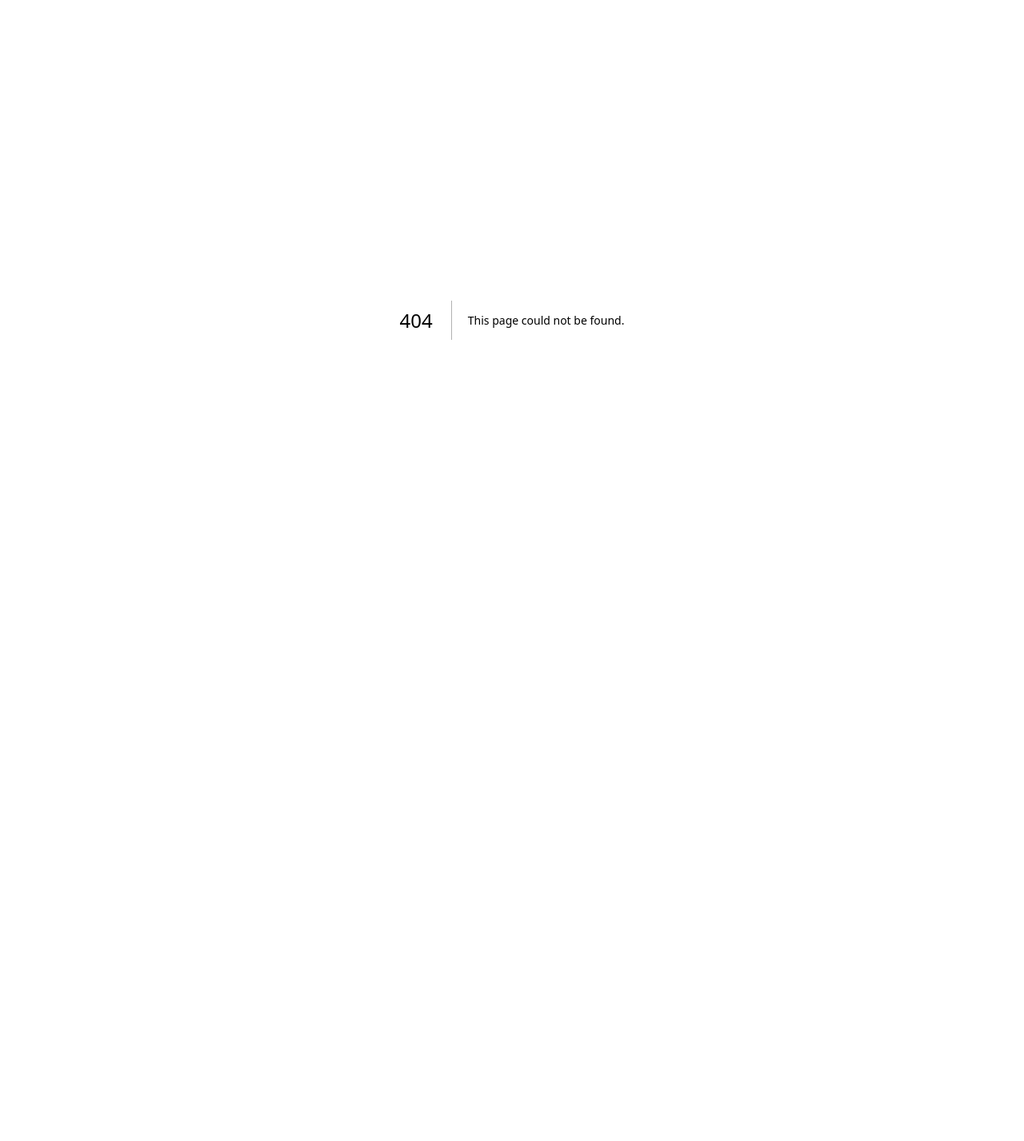
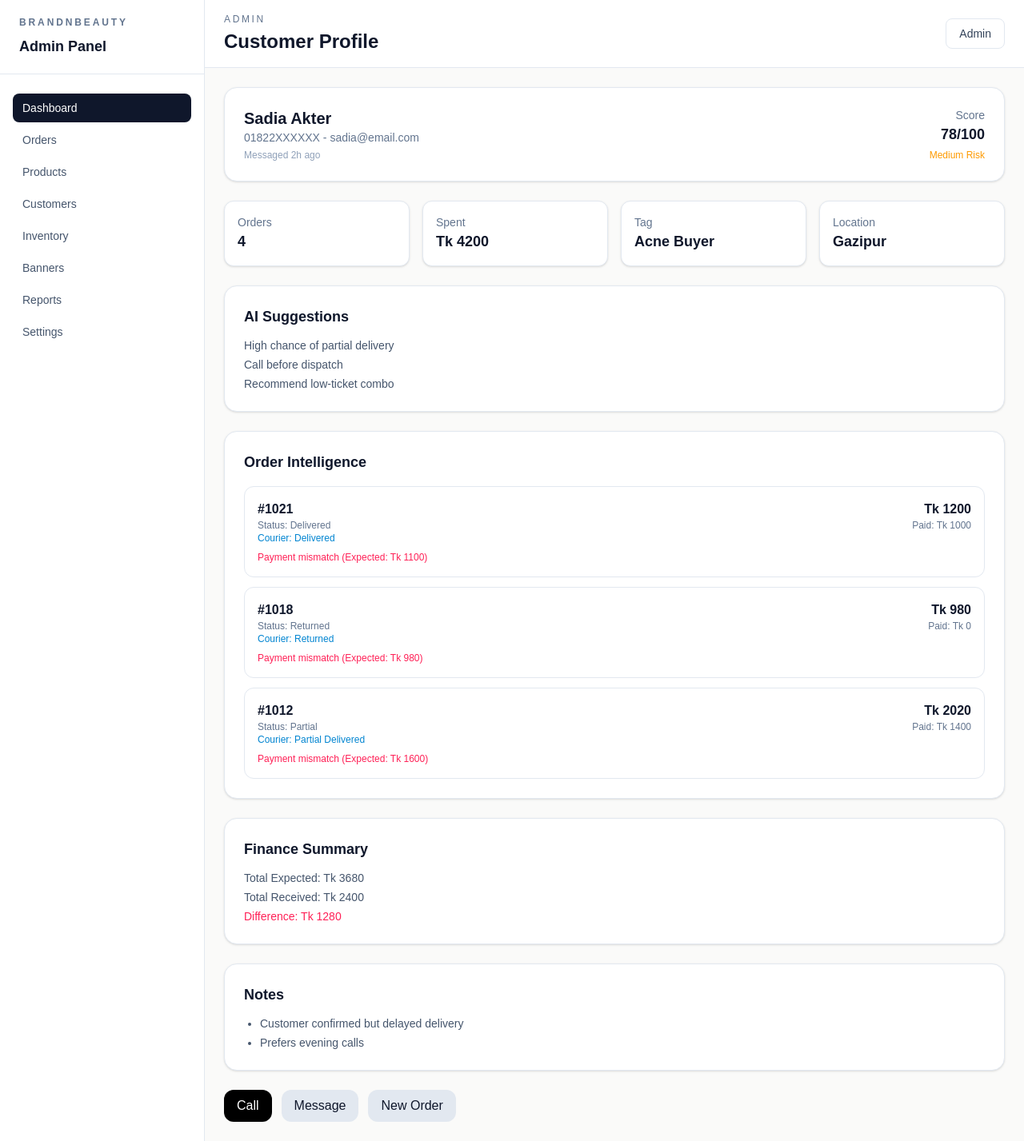
Before and after one commit to smilemetaads-dot/brandnbeauty-admin, a Next.js app: page /customers/profile in a window 1280 px wide. Before the commit this address had no page. Shown: the whole page at 80% size. Before the commit the page ends 800 px from the top, so only its background shows below. Built offline with nearby package versions, Linux system fonts and the light colour scheme.

Commit message:
inject real admin customer profile page

```diff
--- /dev/null
+++ b/src/app/customers/profile/page.tsx
@@ -0,0 +1,10 @@
+import AdminLayout from "@/components/layout/AdminLayout";
+import RealCustomerProfilePage from "@/features/customers/RealCustomerProfilePage";
+
+export default function CustomerProfilePage() {
+  return (
+    <AdminLayout title="Customer Profile">
+      <RealCustomerProfilePage />
+    </AdminLayout>
+  );
+}
--- /dev/null
+++ b/src/features/customers/RealCustomerProfilePage.tsx
@@ -0,0 +1,203 @@
+"use client";
+
+const customer = {
+  name: "Sadia Akter",
+  phone: "01822XXXXXX",
+  email: "sadia@email.com",
+  location: "Gazipur",
+  totalOrders: 4,
+  totalSpent: 4200,
+  score: 78,
+  tag: "Acne Buyer",
+  risk: "Medium",
+  lastActivity: "Messaged 2h ago",
+};
+
+const orders = [
+  {
+    id: "#1021",
+    amount: 1200,
+    status: "Delivered",
+    paid: 1000,
+    expected: 1100,
+    courierStatus: "Delivered",
+  },
+  {
+    id: "#1018",
+    amount: 980,
+    status: "Returned",
+    paid: 0,
+    expected: 980,
+    courierStatus: "Returned",
+  },
+  {
+    id: "#1012",
+    amount: 2020,
+    status: "Partial",
+    paid: 1400,
+    expected: 1600,
+    courierStatus: "Partial Delivered",
+  },
+];
+
+const notes = [
+  "Customer confirmed but delayed delivery",
+  "Prefers evening calls",
+];
+
+const aiSuggestions = [
+  "High chance of partial delivery",
+  "Call before dispatch",
+  "Recommend low-ticket combo",
+];
+
+const totalExpected = orders.reduce((total, order) => total + order.expected, 0);
+const totalReceived = orders.reduce((total, order) => total + order.paid, 0);
+const totalDifference = totalExpected - totalReceived;
+
+export default function RealCustomerProfilePage() {
+  return (
+    <div className="min-h-screen bg-stone-50 p-4 text-slate-900 md:p-6">
+      <div className="space-y-6">
+        <div className="flex flex-col gap-4 rounded-2xl border border-slate-200 bg-white p-6 shadow-sm md:flex-row md:items-start md:justify-between">
+          <div>
+            <h1 className="text-xl font-semibold text-slate-900">
+              {customer.name}
+            </h1>
+            <p className="text-sm text-slate-500">
+              {customer.phone} - {customer.email}
+            </p>
+            <p className="mt-1 text-xs text-slate-400">{customer.lastActivity}</p>
+          </div>
+          <div className="text-left md:text-right">
+            <div className="text-sm text-slate-500">Score</div>
+            <div className="text-lg font-bold text-slate-900">
+              {customer.score}/100
+            </div>
+            <div
+              className={`mt-1 text-xs font-medium ${
+                customer.risk === "High"
+                  ? "text-rose-500"
+                  : customer.risk === "Medium"
+                    ? "text-amber-500"
+                    : "text-emerald-500"
+              }`}
+            >
+              {customer.risk} Risk
+            </div>
+          </div>
+        </div>
+
+        <div className="grid gap-4 md:grid-cols-2 xl:grid-cols-4">
+          <div className="rounded-xl border border-slate-200 bg-white p-4 shadow-sm">
+            <div className="text-sm text-slate-500">Orders</div>
+            <div className="text-lg font-semibold text-slate-900">
+              {customer.totalOrders}
+            </div>
+          </div>
+          <div className="rounded-xl border border-slate-200 bg-white p-4 shadow-sm">
+            <div className="text-sm text-slate-500">Spent</div>
+            <div className="text-lg font-semibold text-slate-900">
+              Tk {customer.totalSpent}
+            </div>
+          </div>
+          <div className="rounded-xl border border-slate-200 bg-white p-4 shadow-sm">
+            <div className="text-sm text-slate-500">Tag</div>
+            <div className="text-lg font-semibold text-slate-900">
+              {customer.tag}
+            </div>
+          </div>
+          <div className="rounded-xl border border-slate-200 bg-white p-4 shadow-sm">
+            <div className="text-sm text-slate-500">Location</div>
+            <div className="text-lg font-semibold text-slate-900">
+              {customer.location}
+            </div>
+          </div>
+        </div>
+
+        <div className="rounded-2xl border border-slate-200 bg-white p-6 shadow-sm">
+          <h2 className="mb-3 text-lg font-semibold text-slate-900">
+            AI Suggestions
+          </h2>
+          <ul className="space-y-1 text-sm text-slate-600">
+            {aiSuggestions.map((item) => (
+              <li key={item}>{item}</li>
+            ))}
+          </ul>
+        </div>
+
+        <div className="rounded-2xl border border-slate-200 bg-white p-6 shadow-sm">
+          <h2 className="mb-4 text-lg font-semibold text-slate-900">
+            Order Intelligence
+          </h2>
+          <div className="space-y-3">
+            {orders.map((order) => (
+              <div
+                key={order.id}
+                className="space-y-2 rounded-xl border border-slate-200 p-4"
+              >
+                <div className="flex flex-col gap-3 sm:flex-row sm:items-start sm:justify-between">
+                  <div>
+                    <div className="font-semibold text-slate-900">{order.id}</div>
+                    <div className="text-xs text-slate-500">
+                      Status: {order.status}
+                    </div>
+                    <div className="text-xs text-sky-600">
+                      Courier: {order.courierStatus}
+                    </div>
+                  </div>
+                  <div className="text-left sm:text-right">
+                    <div className="font-semibold text-slate-900">
+                      Tk {order.amount}
+                    </div>
+                    <div className="text-xs text-slate-500">
+                      Paid: Tk {order.paid}
+                    </div>
+                  </div>
+                </div>
+
+                {order.paid !== order.expected && (
+                  <div className="text-xs text-rose-500">
+                    Payment mismatch (Expected: Tk {order.expected})
+                  </div>
+                )}
+              </div>
+            ))}
+          </div>
+        </div>
+
+        <div className="rounded-2xl border border-slate-200 bg-white p-6 shadow-sm">
+          <h2 className="mb-3 text-lg font-semibold text-slate-900">
+            Finance Summary
+          </h2>
+          <div className="space-y-1 text-sm text-slate-600">
+            <div>Total Expected: Tk {totalExpected}</div>
+            <div>Total Received: Tk {totalReceived}</div>
+            <div className="text-rose-500">Difference: Tk {totalDifference}</div>
+          </div>
+        </div>
+
+        <div className="rounded-2xl border border-slate-200 bg-white p-6 shadow-sm">
+          <h2 className="mb-3 text-lg font-semibold text-slate-900">Notes</h2>
+          <ul className="list-disc space-y-1 pl-5 text-sm text-slate-600">
+            {notes.map((note) => (
+              <li key={note}>{note}</li>
+            ))}
+          </ul>
+        </div>
+
+        <div className="flex flex-wrap gap-3">
+          <button className="rounded-xl bg-black px-4 py-2 text-white">
+            Call
+          </button>
+          <button className="rounded-xl bg-slate-200 px-4 py-2 text-slate-900">
+            Message
+          </button>
+          <button className="rounded-xl bg-slate-200 px-4 py-2 text-slate-900">
+            New Order
+          </button>
+        </div>
+      </div>
+    </div>
+  );
+}
```
